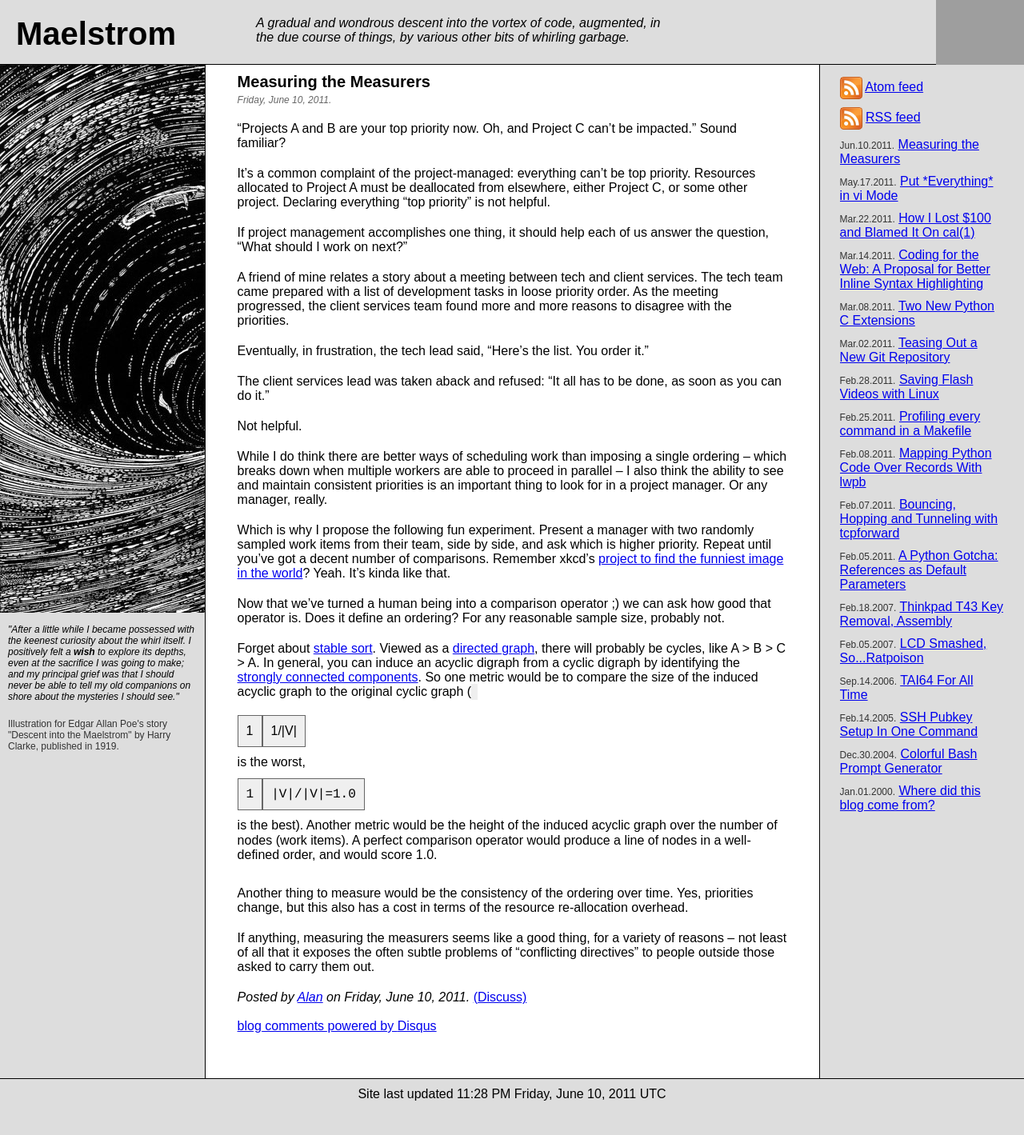
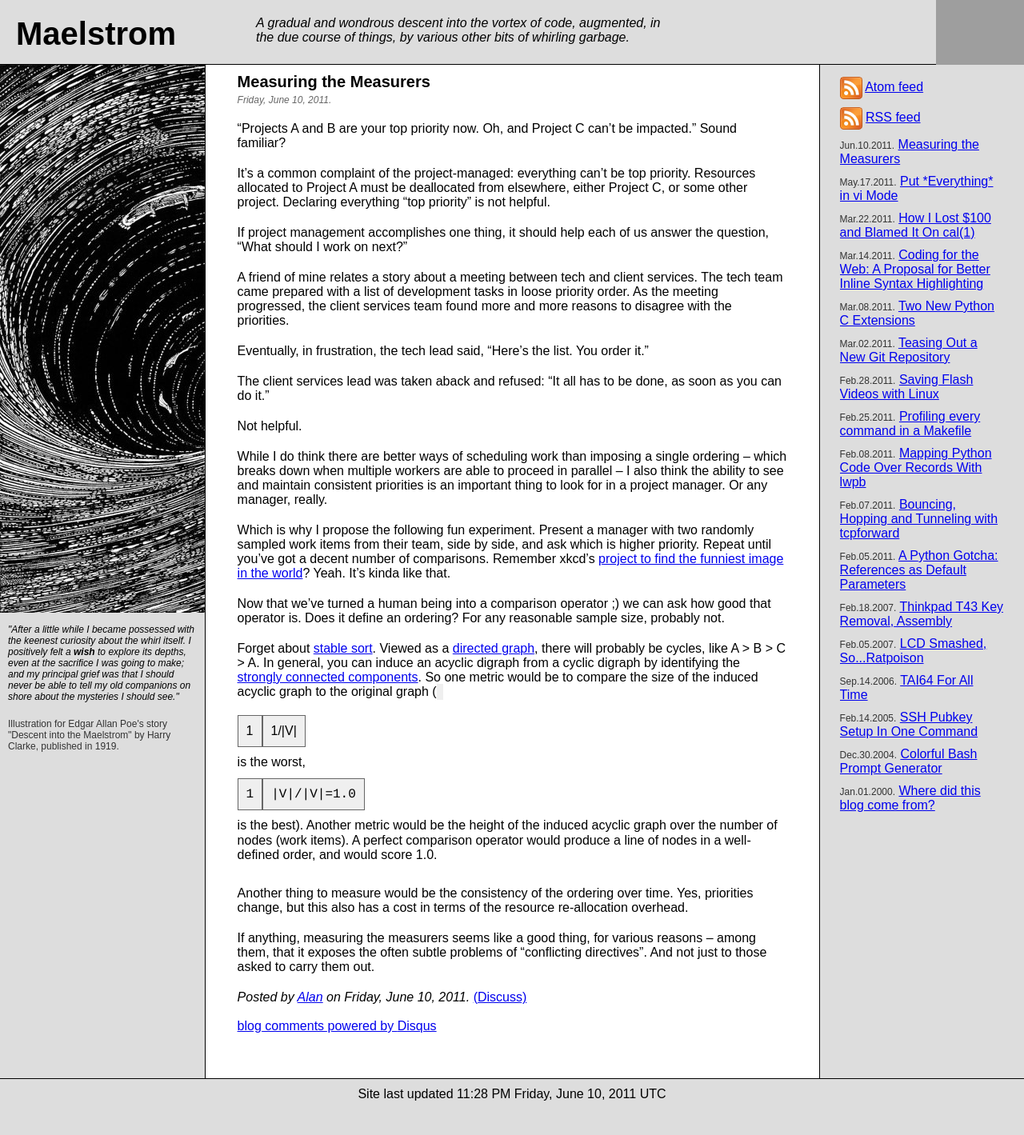
Before and after one commit to acg/acg.github.com, a Jekyll site: the page built from _posts/2011-06-10-measuring-the-measurers.markdown, in a window 1280 px wide. Shown: the whole page at 80% size. Built offline with Jekyll 4.4.1, drawn with Linux system fonts in a browser that asks for light colours; Markdown is read by kramdown in place of the engine named in the settings; comment, search, counter and statistics services are not loaded; grey boxes are pictures that could not be loaded.

Commit message:
minor tweaks to 'measuring the measurers' post

```diff
--- a/_posts/2011-06-10-measuring-the-measurers.markdown
+++ b/_posts/2011-06-10-measuring-the-measurers.markdown
@@ -24,8 +24,8 @@ Which is why I propose the following fun experiment. Present a manager with two
 
 Now that we've turned a human being into a comparison operator ;) we can ask how good that operator is. Does it define an ordering? For any reasonable sample size, probably not.
 
-Forget about [stable sort](http://en.wikipedia.org/wiki/Sorting_algorithm#Stability). Viewed as a [directed graph](http://en.wikipedia.org/wiki/Directed_graph), there will probably be cycles, like A &gt; B &gt; C &gt; A. In general, you can induce an acyclic digraph from a cyclic digraph by identifying the [strongly connected components](http://en.wikipedia.org/wiki/Strongly_connected_component). So one metric would be to compare the size of the induced acyclic graph to the original cyclic graph (`1/|V|` is the worst, `|V|/|V|=1.0` is the best). Another metric would be the height of the induced acyclic graph over the number of nodes (work items). A perfect comparison operator would produce a line of nodes in a well-defined order, and would score 1.0.
+Forget about [stable sort](http://en.wikipedia.org/wiki/Sorting_algorithm#Stability). Viewed as a [directed graph](http://en.wikipedia.org/wiki/Directed_graph), there will probably be cycles, like A &gt; B &gt; C &gt; A. In general, you can induce an acyclic digraph from a cyclic digraph by identifying the [strongly connected components](http://en.wikipedia.org/wiki/Strongly_connected_component). So one metric would be to compare the size of the induced acyclic graph to the original graph (`1/|V|` is the worst, `|V|/|V|=1.0` is the best). Another metric would be the height of the induced acyclic graph over the number of nodes (work items). A perfect comparison operator would produce a line of nodes in a well-defined order, and would score 1.0.
 
 Another thing to measure would be the consistency of the ordering over time. Yes, priorities change, but this also has a cost in terms of the resource re-allocation overhead.
 
-If anything, measuring the measurers seems like a good thing, for a variety of reasons -- not least of all that it exposes the often subtle problems of "conflicting directives" to people outside those asked to carry them out.
+If anything, measuring the measurers seems like a good thing, for various reasons -- among them, that it exposes the often subtle problems of "conflicting directives". And not just to those asked to carry them out.
```
